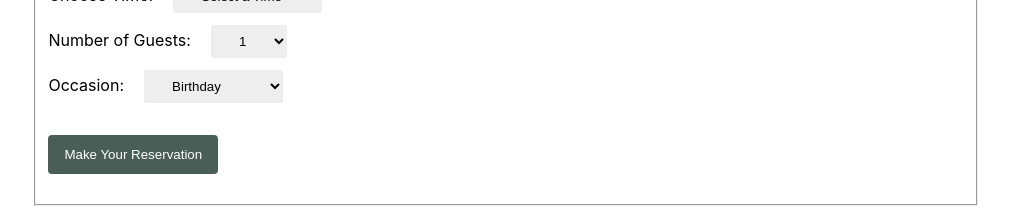
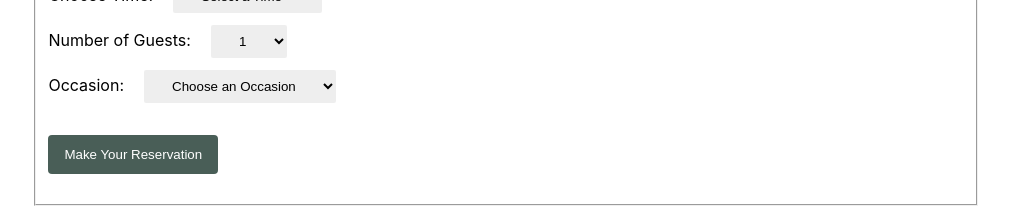
Before and after one commit to CameronRiecan/ll_restaurant_webapp, a React (Create React App) app: page /booking in a window 1280 px wide. Shown: the part 195-403 px from the top of the page, without its empty margins (134-1145 px from the left). Built offline with nearby package versions, Linux system fonts and the light colour scheme.

Commit message:
add a placeholder for occasion form selection and added values for each option, also added none selection as an option

```diff
--- a/src/components/BookingForm.js
+++ b/src/components/BookingForm.js
@@ -53,9 +53,11 @@ function BookingForm(props) {
                         <div>
                             <label htmlFor='book-occasion'>Occasion:</label>
                             <select id='book-occasion' key={occasion} value={occasion} onChange={(e) => setOccasion(e.target.value)}>
-                                <option>Birthday</option>
-                                <option>Anniversary</option>
-                                <option>Other</option>
+                                <option value=''>Choose an Occasion</option>
+                                <option value='Birthday'>Birthday</option>
+                                <option value='Anniversary'>Anniversary</option>
+                                <option value='Other'>Other</option>
+                                <option value='None'>None</option>
                             </select>
                         </div>
 
```
